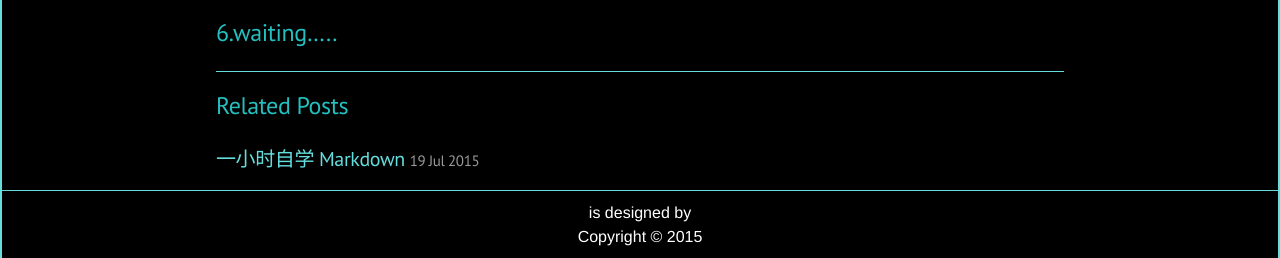
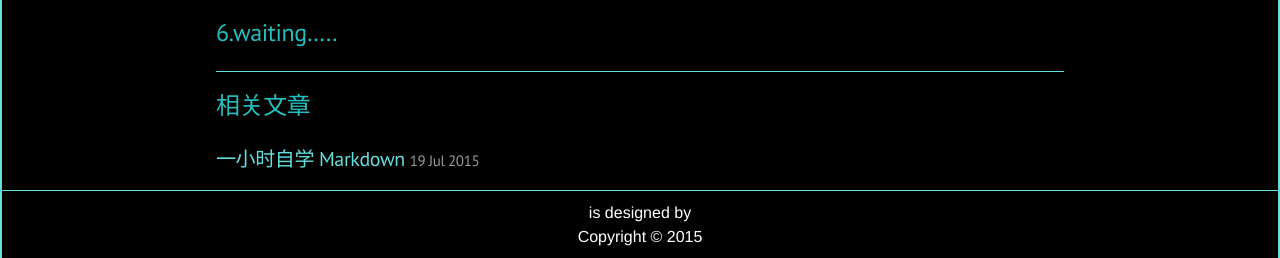
Before and after one commit to yuanconghao/Blog, a Jekyll site: the page built from _posts/2015-07-19-jekyll搭建自己的博客.md, in a window 1280 px wide and 900 px high, scrolled down 3551 px. Shown: the part 639-897 px from the top of the window. Built offline with Jekyll 4.4.1, drawn with Linux system fonts in a browser that asks for light colours; Markdown is read by kramdown in place of the engine named in the settings; comment, search, counter and statistics services are not loaded.

Commit message:
mofify the Related post

```diff
--- a/_layouts/post.html
+++ b/_layouts/post.html
@@ -9,7 +9,7 @@ layout: default
 </div>
 
 <div class="related">
-  <h2>Related Posts</h2>
+  <h2>相关文章</h2>
   <ul class="related-posts">
     {% for post in site.related_posts limit:3 %}
       <li>
```
